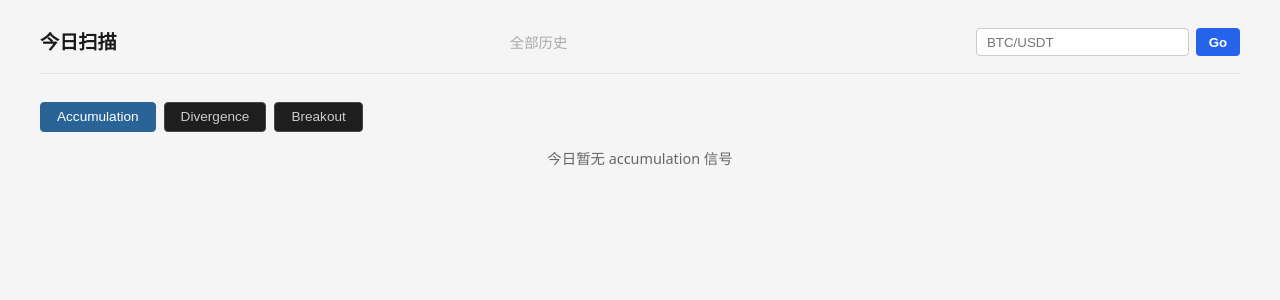
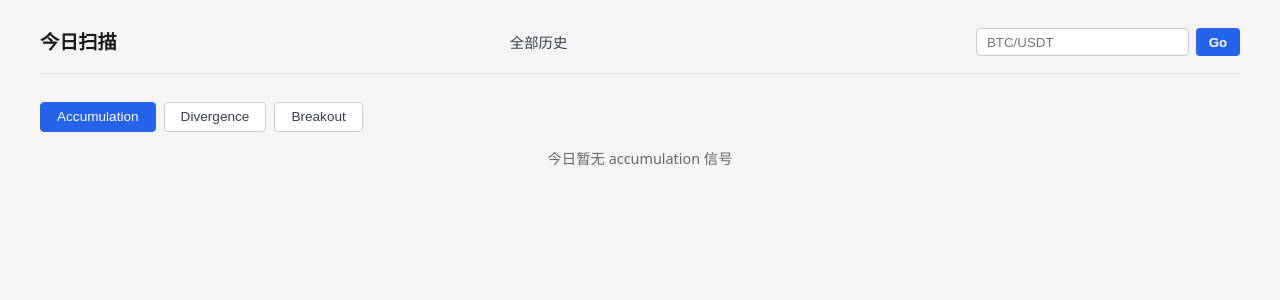
Before and after one commit to renliang/coin, a Flask app: page / in a window 1280 px wide. Shown: the top 300 px of the page. Run offline with Flask 3, Linux system fonts and the light colour scheme; data that the repository does not hold is empty.

Commit message:
fix: align tab/nav-link CSS with existing light theme palette

```diff
--- a/history_ui/static/style.css
+++ b/history_ui/static/style.css
@@ -256,8 +256,8 @@ tbody tr:hover {
 
 /* Tab */
 .tab-bar { display: flex; gap: 0.5rem; margin-bottom: 1rem; }
-.tab-btn { padding: 0.4rem 1rem; border: 1px solid #444; background: #1e1e1e; color: #ccc; border-radius: 4px; cursor: pointer; font-size: 0.85rem; }
-.tab-btn.active { background: #2a6496; border-color: #2a6496; color: #fff; }
+.tab-btn { padding: 0.4rem 1rem; border: 1px solid #ccc; background: #fff; color: #374151; border-radius: 4px; cursor: pointer; font-size: 0.85rem; }
+.tab-btn.active { background: #2563eb; border-color: #2563eb; color: #fff; }
 .tab-panel.hidden { display: none; }
-.site-nav-link { color: #aaa; text-decoration: none; font-size: 0.9rem; margin-right: 1rem; }
-.site-nav-link:hover { color: #fff; }
+.site-nav-link { color: #374151; text-decoration: none; font-size: 0.9rem; margin-right: 1rem; }
+.site-nav-link:hover { color: #2563eb; }
```
